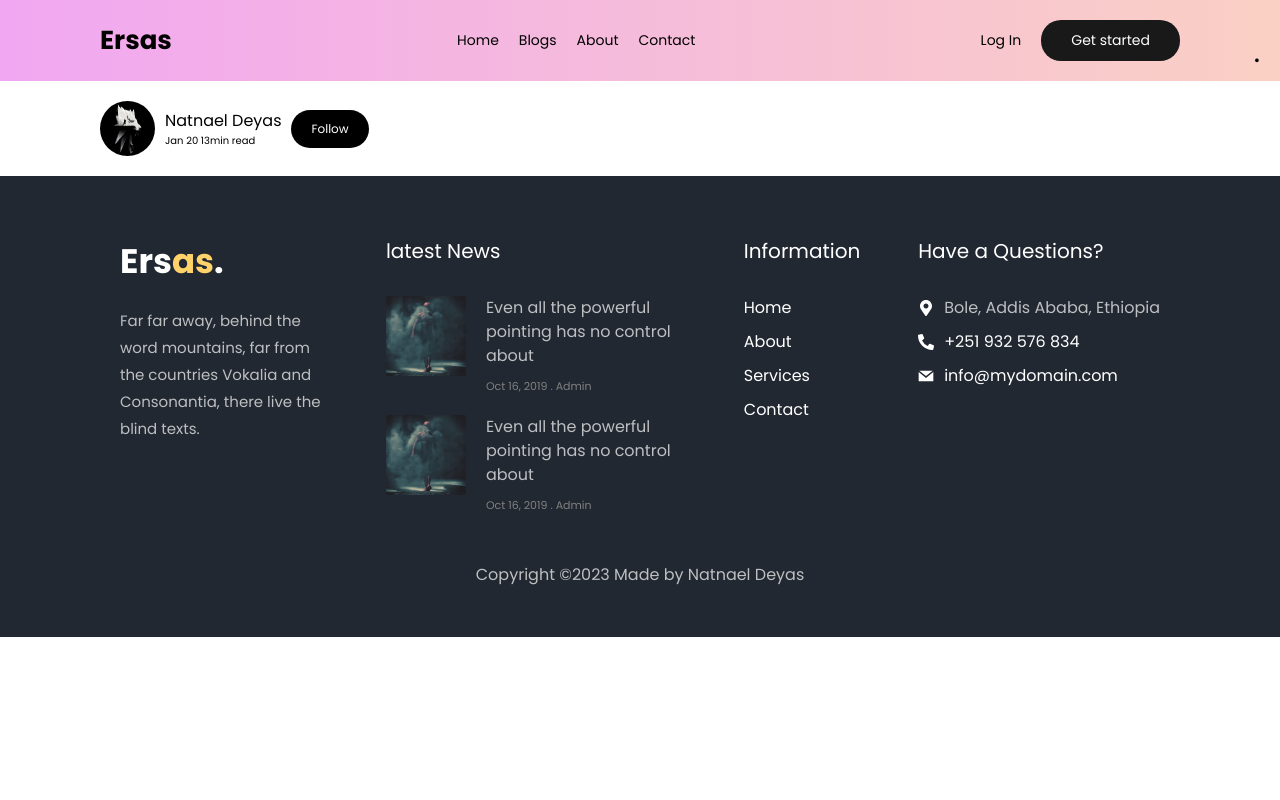
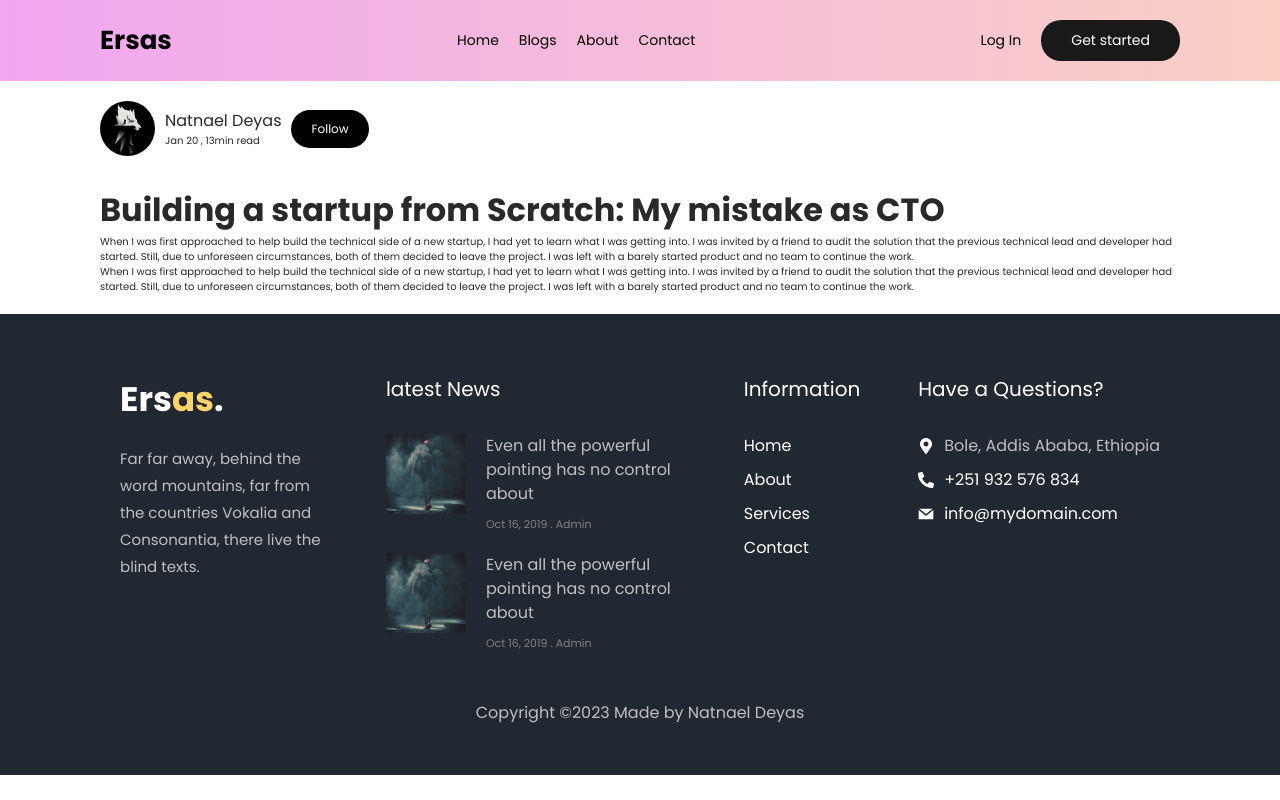
Before and after one commit to Natnael772/ersas, a React (Create React App) app in the folder client/: page / in a window 1280 px wide. Built offline with nearby package versions, Linux system fonts and the light colour scheme.

Commit message:
Working on blog description

```diff
--- a/client/src/components/BlogDetail/BlogDetail.css
+++ b/client/src/components/BlogDetail/BlogDetail.css
@@ -1,5 +1,6 @@
 .main-container {
   padding: 2rem 10rem;
+  color: #292929;
 }
 .user-container-small {
   display: flex;
@@ -10,6 +11,7 @@
   align-items: center;
   justify-content: flex-start;
   gap: 1rem;
+  margin-bottom: 3rem;
 }
 .user-img-small {
   width: 5.5rem;
@@ -31,9 +33,9 @@
   background-color: #000000e0;
   transition: 0.3s ease-in-out;
 }
-.dot {
-  position: absolute;
-  right: 2rem;
-  top: 3rem;
-  font-size: 3rem;
+.blog-t {
+  font-size: 3.2rem;
+  color: #292929;
+  font-weight: 700;
+  /* letter-spacing: 10; */
 }
--- a/client/src/components/BlogDetail/BlogDetail.js
+++ b/client/src/components/BlogDetail/BlogDetail.js
@@ -23,7 +23,7 @@ const BlogDetail = () => {
             <div className="user-desc-small">
               <h2 className="username-small">Natnael Deyas</h2>
               <p className="infos-small">
-                Jan 20 <span className="dot">.</span> 13min read
+                Jan 20 <span className="dot">,</span> 13min read
               </p>
             </div>
             <button className="btn-follow-small">Follow</button>
@@ -31,6 +31,30 @@ const BlogDetail = () => {
         </div>
         <div className="links-container-small"></div>
       </div>
+      <div className="blog-detail-container">
+        <div className="blog-detail">
+          <h1 className="blog-t">
+            Building a startup from Scratch: My mistake as CTO
+          </h1>
+          <p className="blog-p">
+            When I was first approached to help build the technical side of a
+            new startup, I had yet to learn what I was getting into. I was
+            invited by a friend to audit the solution that the previous
+            technical lead and developer had started. Still, due to unforeseen
+            circumstances, both of them decided to leave the project. I was left
+            with a barely started product and no team to continue the work.
+          </p>
+          <p className="blog-paragraph">
+            When I was first approached to help build the technical side of a
+            new startup, I had yet to learn what I was getting into. I was
+            invited by a friend to audit the solution that the previous
+            technical lead and developer had started. Still, due to unforeseen
+            circumstances, both of them decided to leave the project. I was left
+            with a barely started product and no team to continue the work.
+          </p>
+        </div>
+        <div className="sidebars-container"></div>
+      </div>
     </div>
   );
 };
```
